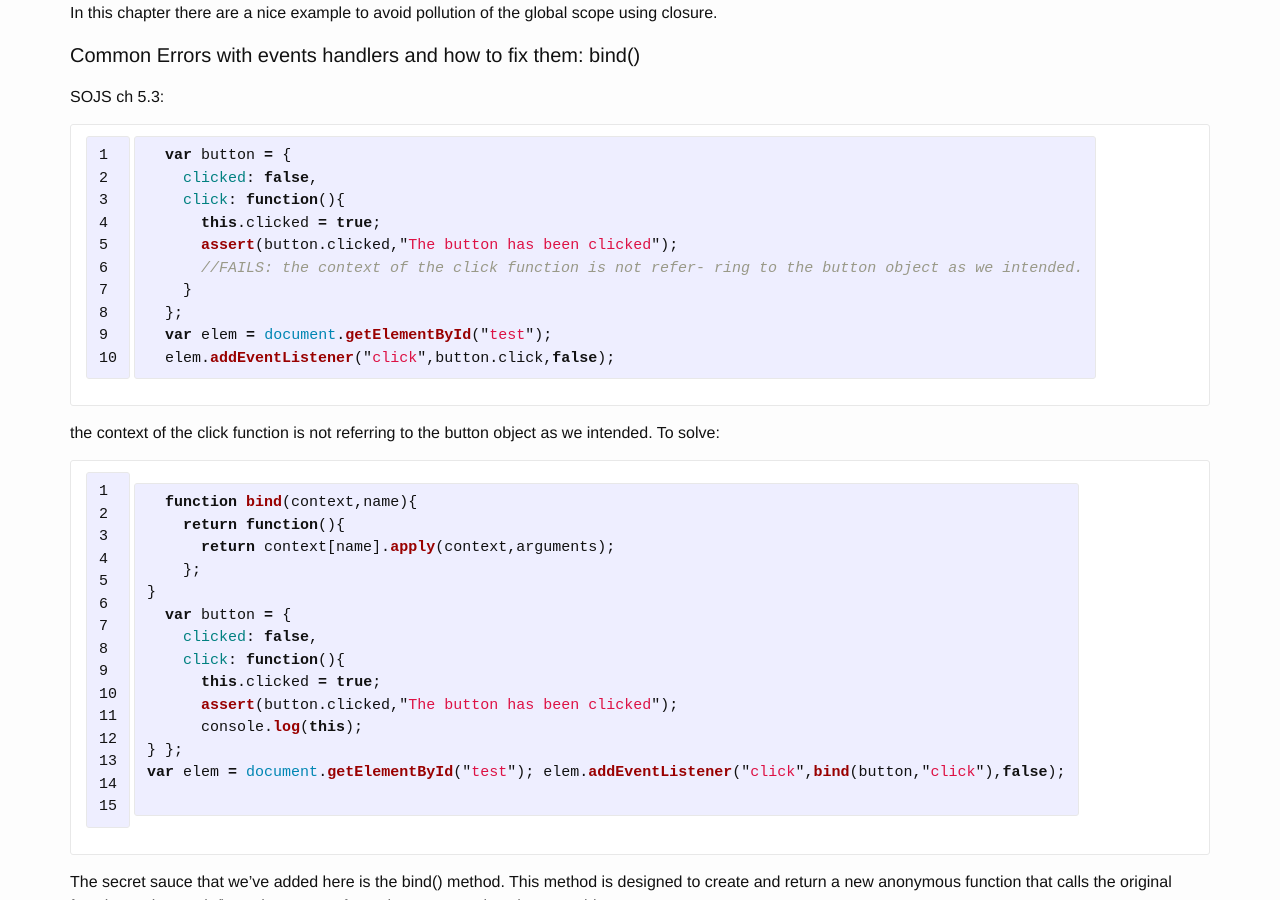
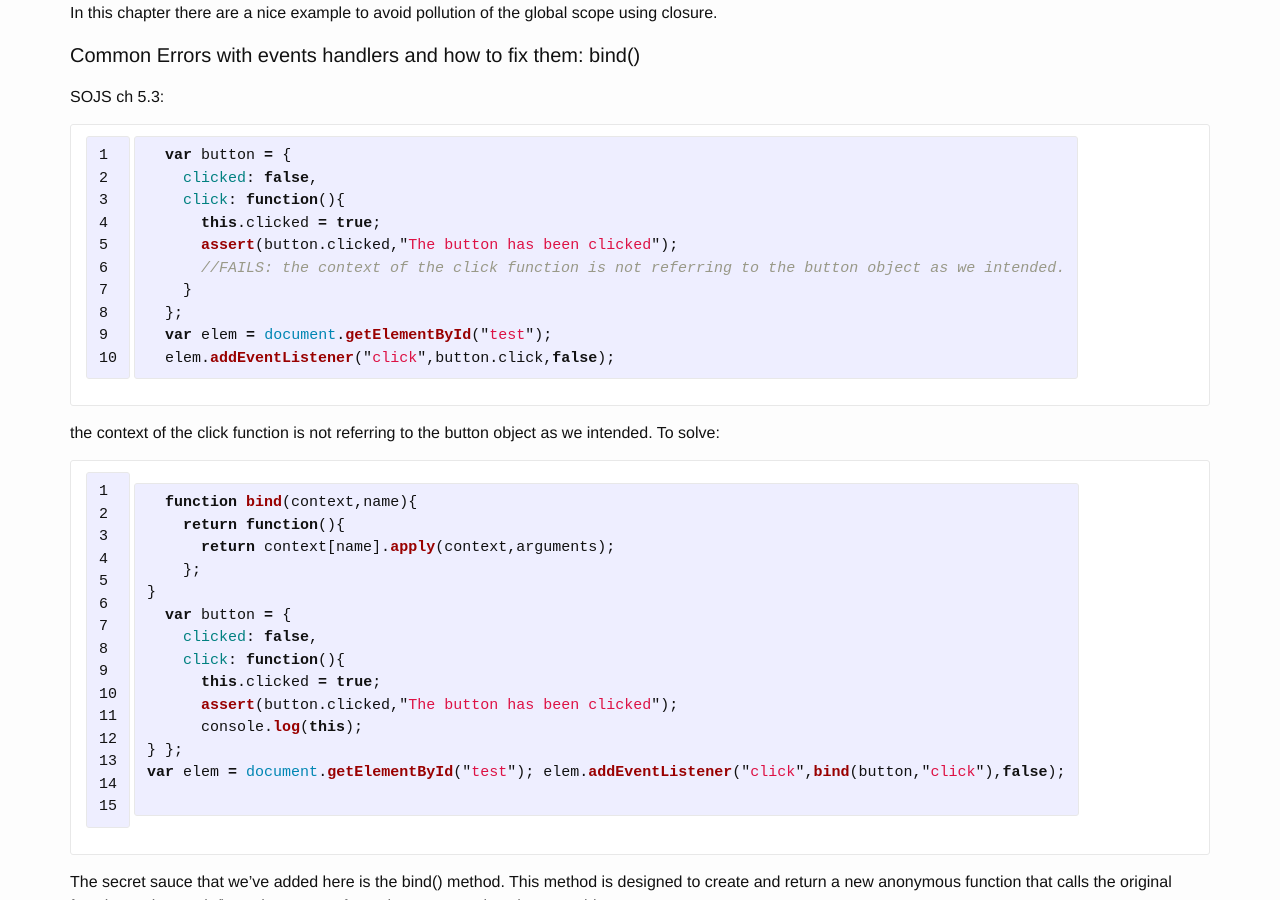
Before and after one commit to breezeight/nicola_blog, a Jekyll site: the page built from _guides/javascript.markdown, in a window 1280 px wide and 900 px high, scrolled down 8608 px. Built offline with Jekyll 4.4.1, drawn with Linux system fonts in a browser that asks for light colours.

Commit message:
fix typo

```diff
--- a/_guides/javascript.markdown
+++ b/_guides/javascript.markdown
@@ -343,7 +343,7 @@ SOJS ch 5.3:
     click: function(){
       this.clicked = true;
       assert(button.clicked,"The button has been clicked");
-      //FAILS: the context of the click function is not refer- ring to the button object as we intended.
+      //FAILS: the context of the click function is not referring to the button object as we intended.
     }
   };
   var elem = document.getElementById("test");
```
